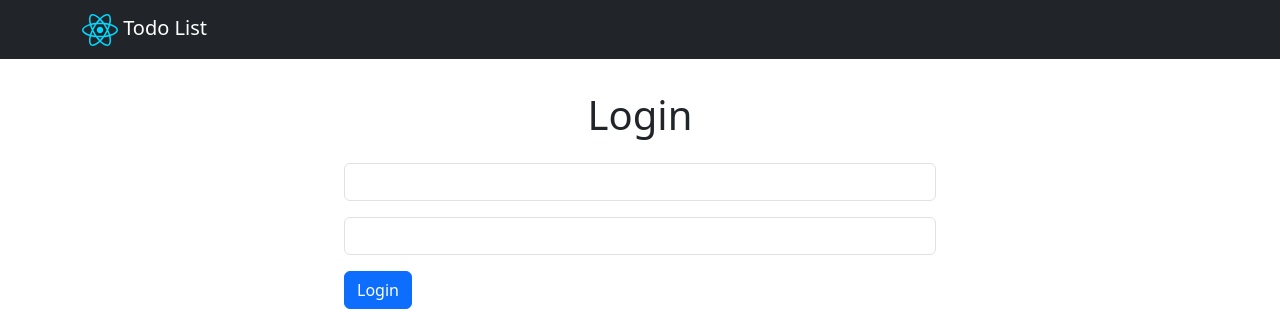
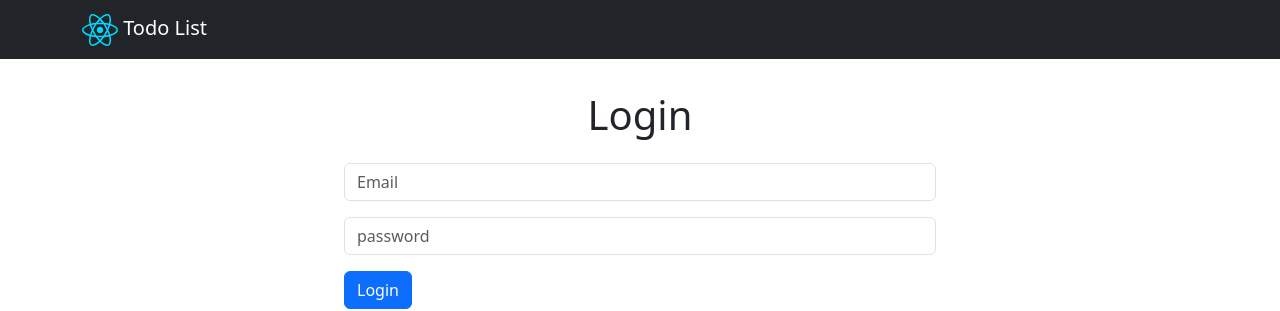
Before and after one commit to vincenttang1101/mock-project-r2s, a React (Vite) app in the folder frontend/: page / in a window 1280 px wide. Shown: the top 311 px of the page. Built offline with nearby package versions, Linux system fonts and the light colour scheme.

Commit message:
fix ternary operator

```diff
--- a/frontend/src/screens/Auth/index.tsx
+++ b/frontend/src/screens/Auth/index.tsx
@@ -10,18 +10,16 @@ interface IType {
 export const Auth = ({ type }: IType) => {
   return (
     <Container className={style['auth']}>
-      {type === 'Login' && (
+      {type === 'Login' ? (
         <>
           <Title name='Login' />
-          <FormField field='Input' type='email' name='Email' />
-          <FormField field='Input' type='password' name='Password' />
+          <FormField field='Input' type='email' label='Email' name='email' />
+          <FormField field='Input' type='password' label='password' name='Password' />
           <FormField field='Button' type='submit' name='Login'>
             Login
           </FormField>
         </>
-      )}
-
-      {type === 'Register' && (
+      ) : (
         <>
           <Title name='Register' />
           <FormField field='Input' type='text' label='Name' name='name' />
```
